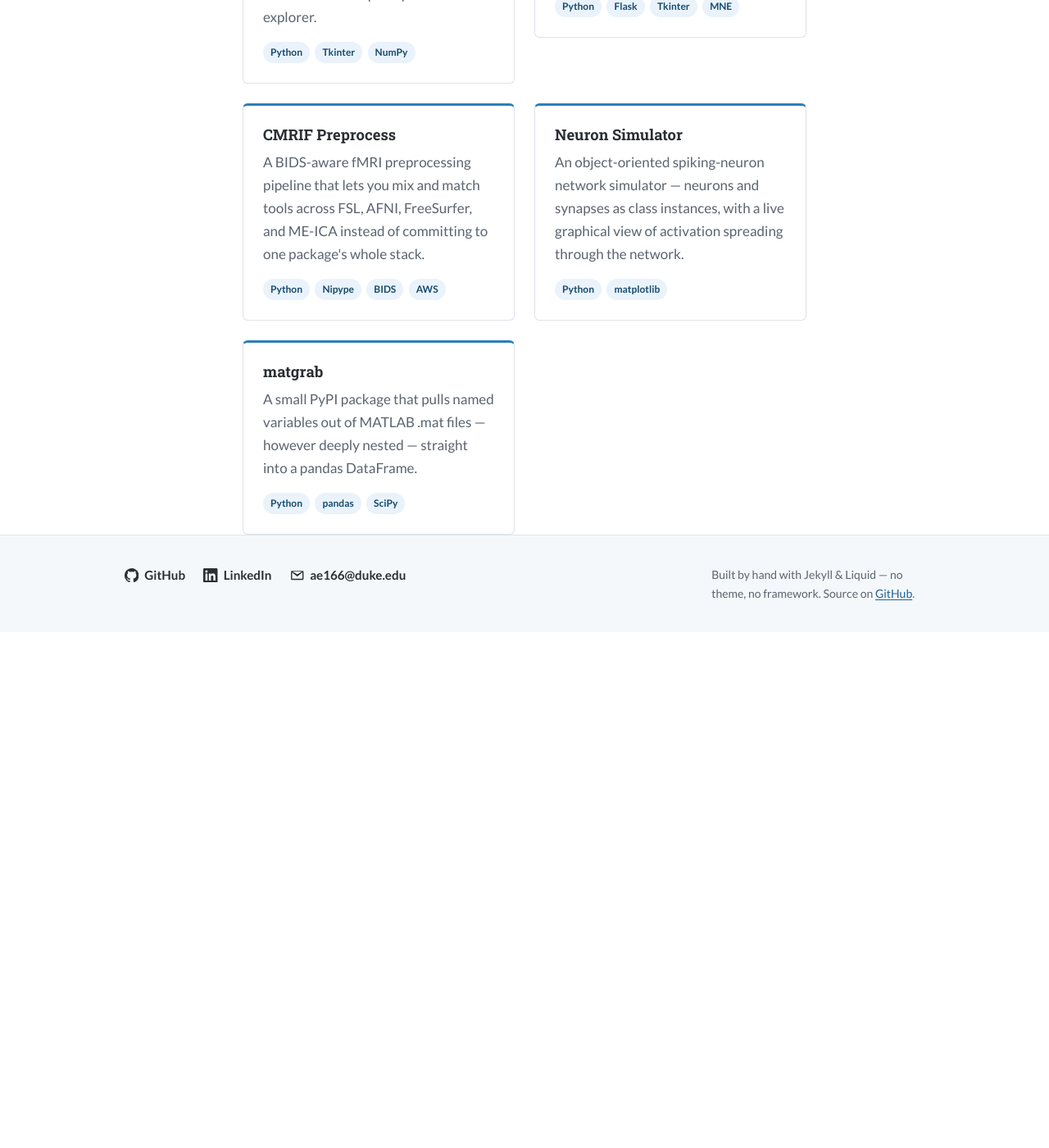
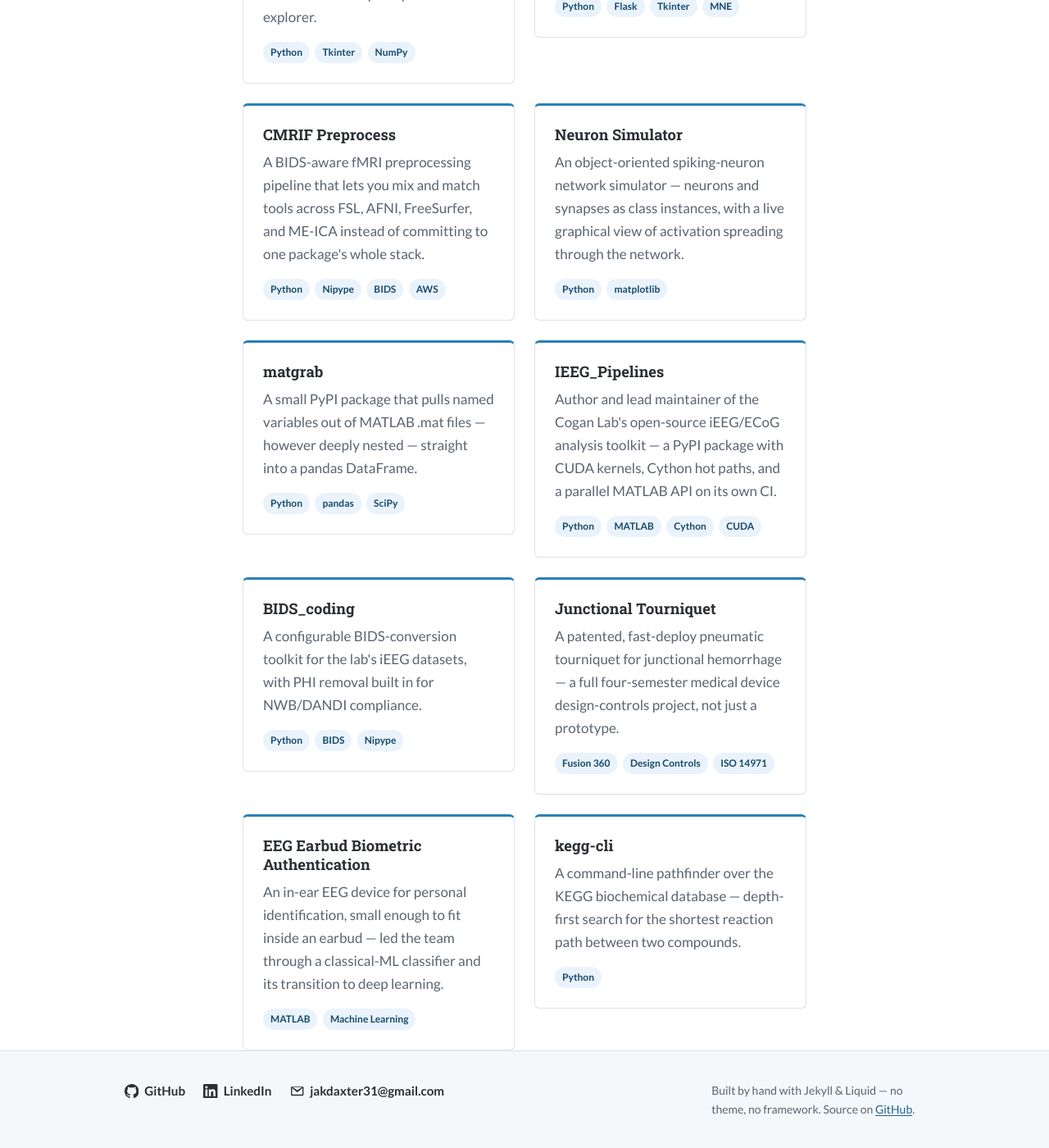
Before and after one commit to Aaronearlerichardson/Aaronearlerichardson.github.io, a Jekyll site: the page built from projects/index.md, in a window 1280 px wide and 1400 px high, scrolled down 806 px. Shown: the whole window at 82% size. Built offline with Jekyll 4.4.1, drawn with Linux system fonts in a browser that asks for light colours; before the commit the page ends 1577 px from its top, so only the background shows below that.

Commit message:
Add 5 more projects from LinkedIn, update contact info and bio
LinkedIn's projects tab (logged-in session, read directly) surfaced
five more real projects not yet on the site:

- IEEG_Pipelines — cross-checked against the local clone (hilbert.c,
  _superlets_cuda_kernel.cu, decode.py, mri.py all confirm the LinkedIn
  description): author/lead maintainer of the Cogan Lab's PyPI iEEG
  analysis package, CUDA + Cython hot paths, parallel MATLAB API
- BIDS_coding — same cross-check against the local clone; JSON-driven
  BIDS conversion for the lab's iEEG datasets with PHI removal built in
- Junctional Tourniquet — patented medical device, full four-semester
  design-controls project (FMECA, DHF, 510(k) predicates, verification
  testing)
- EEG Earbud Biometric Authentication — no public repo, so this is
  sourced from LinkedIn/resume text rather than code, flagged as such
  on the page
- kegg-cli — collaborative Cornell course project; repo lives under a
  teammate's account, noted on the page

Also:
- Duke role end date: "2026" -> "Jun 2026"; timeline entry moved to
  past tense to match
- Email: ae166@duke.edu -> jakdaxter31@gmail.com (site.author.email in
  _config.yml only — nothing else hardcoded it)
- Added a closing line to the About bio: passion for BCI/medical data
  analysis/research, open to new opportunities

12 projects total now. Verified: full rebuild, link checker (185
internal references across 16 pages, none broken), search index
includes all 12, old email confirmed gone from the built output.

```diff
--- a/_config.yml
+++ b/_config.yml
@@ -16,7 +16,7 @@ baseurl: ""
 
 author:
   name: Aaron Earle-Richardson
-  email: ae166@duke.edu
+  email: jakdaxter31@gmail.com
   github: Aaronearlerichardson
   linkedin: aaron-earle-richardson-781747184
 
--- /dev/null
+++ b/_projects/bids-coding.md
@@ -0,0 +1,30 @@
+---
+title: "BIDS_coding"
+summary: "A configurable BIDS-conversion toolkit for the lab's iEEG datasets, with PHI removal built in for NWB/DANDI compliance."
+stack: [Python, BIDS, Nipype]
+order: 9
+repo: https://github.com/coganlab/BIDS_coding
+---
+
+Converting a lab's raw recordings into the BIDS standard is mostly the
+same job every time — rename and reorganize files, strip identifying
+information, validate the result — but the specifics (which fields count
+as PHI, what the source layout looks like) differ dataset to dataset.
+This toolkit handles that with a JSON-driven configuration layer instead
+of a new one-off script per dataset: point it at a config describing the
+source layout and what needs to change, and the same converter handles a
+new dataset without new code.
+
+## What it does
+
+- Converts intracranial EEG datasets (with multi-echo MRI support) into
+  the current BIDS specification for intracranial electroencephalography.
+- Removes PHI as part of the conversion — not a separate pass — so
+  there's no window where an intermediate file is BIDS-formatted but
+  still identifiable, which matters for NWB/DANDI compliance downstream.
+- Runs per-file or iterates a whole dataset from the command line, with a
+  shell-script wrapper for repeated/batch runs across subjects.
+- Builds on the same conversion approach as
+  [Data2Bids](https://github.com/SIMEXP/Data2Bids), extended for the
+  lab's intracranial-specific needs rather than the general fMRI case
+  that project targets.
--- /dev/null
+++ b/_projects/eeg-earbud-auth.md
@@ -0,0 +1,25 @@
+---
+title: "EEG Earbud Biometric Authentication"
+summary: "An in-ear EEG device for personal identification, small enough to fit inside an earbud — led the team through a classical-ML classifier and its transition to deep learning."
+stack: [MATLAB, Machine Learning]
+order: 11
+---
+
+Led a team building a personal-identification system around EEG signal
+recorded from inside the ear canal — biometric authentication small
+enough to actually wear, rather than a lab-bench EEG cap.
+
+The first working version used a classical machine-learning classifier
+built in MATLAB on hand-selected EEG features. The project's harder
+problem turned out to be motion artifacts: an in-ear sensor moves with
+the wearer in a way a stationary EEG rig doesn't, and those artifacts were
+swamping the signal the classifier depended on. That drove the project's
+main evolution — moving from the hand-tuned classical classifier to deep
+neural networks that could learn to reject motion artifacts directly
+instead of relying on manual feature engineering to filter them out
+upstream.
+
+<p class="private-note">
+  <svg viewBox="0 0 16 16" width="16" height="16" aria-hidden="true" fill="currentColor"><path d="M8 1a3 3 0 0 0-3 3v2H4a1 1 0 0 0-1 1v6a1 1 0 0 0 1 1h8a1 1 0 0 0 1-1V7a1 1 0 0 0-1-1h-1V4a3 3 0 0 0-3-3Zm0 1.5A1.5 1.5 0 0 1 9.5 4v2h-3V4A1.5 1.5 0 0 1 8 2.5Z"/></svg>
+  No public repo for this one — it predates my current practice of publishing lab/personal code, so this description is drawn from my own project records rather than source I can link to.
+</p>
--- /dev/null
+++ b/_projects/ieeg-pipelines.md
@@ -0,0 +1,58 @@
+---
+title: "IEEG_Pipelines"
+summary: "Author and lead maintainer of the Cogan Lab's open-source iEEG/ECoG analysis toolkit — a PyPI package with CUDA kernels, Cython hot paths, and a parallel MATLAB API on its own CI."
+stack: [Python, MATLAB, Cython, CUDA]
+order: 8
+repo: https://github.com/coganlab/IEEG_Pipelines
+---
+
+The lab's entire intracranial-EEG analysis stack, built and maintained from
+the ground up: BIDS-native loading, signal processing, statistics, decoding,
+and visualization, distributed as `pip install ieeg` with a parallel
+MATLAB API kept alive on its own independent CI for the parts of the lab
+that hadn't migrated yet.
+
+## What's in the package
+
+- **`ieeg.io`** — BIDS-native loading via `pybids`, anonymized derivative
+  saving.
+- **`ieeg.timefreq`** — Hilbert transform, wavelet/superlet scaleograms,
+  and high-gamma extraction, with the hot paths compiled: a hand-written
+  Hilbert kernel in C and a CUDA kernel for the superlet transform, so the
+  expensive time-frequency decompositions aren't pure-Python.
+- **`ieeg.calc`** — permutation cluster statistics with pluggable test
+  functions; mean-difference and t-test variants implemented in
+  compiled C for speed.
+- **`ieeg.navigate`** — epoching, outlier rejection, trial selection.
+- **`ieeg.decoding`** — an sklearn-compatible `Decoder` with
+  cross-validation, label shuffling, oversampling, joblib parallelism,
+  and rolling-window decoding.
+- **`ieeg.viz`** — MNE-integrated 3D electrode plotting, spectrograms,
+  and decoder performance visualization.
+
+## The migration this replaced
+
+The lab ran on MATLAB/Windows before this existed. Rather than a flag-day
+cutover, the package grew a parallel MATLAB API with its own CI so
+existing MATLAB-based analyses kept working while new work moved to
+Python/Linux — migrating the lab's tooling without stopping the lab's
+research in the process.
+
+## Built for the actual data volume
+
+A standard iEEG array is 100–200 channels; the lab's µECoG arrays run
+1000+. That difference drove real engineering choices: memory-mapped
+arrays and sparse representations instead of loading everything into RAM,
+explicit precision/storage trade-offs, and a swappable array-API backend
+so the same code runs on CPU or GPU without a rewrite.
+
+## Engineering practices
+
+Cross-platform CI (Windows/macOS/Linux) across Python 3.10–3.13, with a
+separate MATLAB CI on the latest release; Codecov coverage tracking;
+`pytest` with parametrized fixtures and doctest-modules; `pycodestyle` +
+`black`; trusted publishing to PyPI via GitHub Actions; ReadTheDocs-built
+documentation (the docs theme this site's palette is modeled on); MIT
+licensed and citable via `citation.cff`. Also trained lab members on the
+package and onboarded a co-maintainer, so it didn't depend on one person
+to keep running.
--- /dev/null
+++ b/_projects/junctional-tourniquet.md
@@ -0,0 +1,40 @@
+---
+title: "Junctional Tourniquet"
+summary: "A patented, fast-deploy pneumatic tourniquet for junctional hemorrhage — a full four-semester medical device design-controls project, not just a prototype."
+stack: ["Fusion 360", "Design Controls", "ISO 14971"]
+order: 10
+---
+
+A six-person Duke engineering team project to design a tourniquet for
+axillary and inguinal ("junctional") hemorrhage — bleeding at joints where
+a standard limb tourniquet can't get purchase — for pre-hospital and
+military use. The device uses a CO&#8322;-inflated air bladder with a
+360-degree strap adjustment system, designed to apply in under 30 seconds
+without restricting the patient's mobility.
+
+## What made this a design-controls project, not just a prototype
+
+The point of the course was running an actual Class II medical device
+development lifecycle end to end, across four semesters:
+
+- **Needs discovery**: 10+ structured stakeholder interviews with trauma
+  surgeons, ER nurses, paramedics, and military personnel, plus a MECE
+  competitive landscape analysis against existing junctional tourniquets.
+- **Design**: iterated CAD prototypes in Fusion 360, fabricated for bench
+  testing.
+- **Risk analysis**: a Design and Use FMECA per the ISO 14971 risk-control
+  hierarchy.
+- **Regulatory strategy**: classified as Class II, a 510(k) pathway
+  identified using the SAM Junctional Tourniquet as predicate (with three
+  other predicates also mapped: CRoC, JETT, AAJT), standards mapped across
+  FDA/ISO/IEC/ASTM/AAMI, and an Invention Disclosure filed through Duke's
+  Office of Licensing and Ventures.
+- **Verification testing**: pressure-rig characterization, strap failure
+  testing at 100–1000&nbsp;lb loads, and Doppler flow simulation, with a
+  Design History File maintained per ISO 13485 / 21 CFR Part 820 the whole
+  way through.
+- **Commercialization**: a revenue model and investor pitch materials
+  alongside the technical work.
+
+Patented. 2nd place, Innovate Carolina 2021. Presented to the Chairman of
+the Joint Chiefs of Staff, General Mark Milley.
--- /dev/null
+++ b/_projects/kegg-cli.md
@@ -0,0 +1,26 @@
+---
+title: "kegg-cli"
+summary: "A command-line pathfinder over the KEGG biochemical database — depth-first search for the shortest reaction path between two compounds."
+stack: [Python]
+order: 12
+repo: https://github.com/Shaumik-Ashraf/kegg-cli
+---
+
+A cross-platform CLI for querying the Kyoto Encyclopedia of Genes and
+Genomes (KEGG) database: find, list, and get information on any compound,
+enzyme, or reaction, and — the part I worked on — discover a reaction
+pathway between two compounds that aren't directly connected.
+
+## The pathfinding
+
+Two depth-first search variants solve for a route between a starting and
+target compound: one searches over KEGG's own curated modules (pre-built
+pathways), the other searches directly over individual reactions when no
+curated module connects the two compounds. Same classical
+graph-search idea used for shortest-path problems generally, applied here
+to a biochemical reaction network instead of a road network or a state
+graph.
+
+Built at Cornell as a bioengineering course project (BEE 3600) with
+Shaumik Ashraf, under Prof. Buzz Barstow — the repo lives under my
+collaborator's account since it was a joint project.
--- a/about/index.md
+++ b/about/index.md
@@ -27,14 +27,20 @@ summary: "Bio, education, and skills for Aaron Earle-Richardson — neural signa
   on its documentation theme.
 </p>
 
+<p>
+  I have a real passion for brain-computer interfaces, medical data
+  analysis, and research more broadly — and I'm open to new
+  opportunities in that space.
+</p>
+
 <h2>Experience</h2>
 <ul class="timeline">
   <li>
-    <time>Jan 2025 – 2026</time>
+    <time>Jan 2025 – Jun 2026</time>
     <strong>Scientific Data Manager I</strong> — Duke Department of Neurology (Cogan Lab).
-    Lead data infrastructure for research under FDA IDE and Duke IRB oversight;
-    maintain BIDS-standard systems with PHI removal for NWB/DANDI compliance;
-    author and version-control analysis pipelines; led the lab's migration
+    Led data infrastructure for research under FDA IDE and Duke IRB oversight;
+    maintained BIDS-standard systems with PHI removal for NWB/DANDI compliance;
+    authored and version-controlled analysis pipelines; led the lab's migration
     from MATLAB/Windows to a Python/Linux stack.
   </li>
   <li>
```
